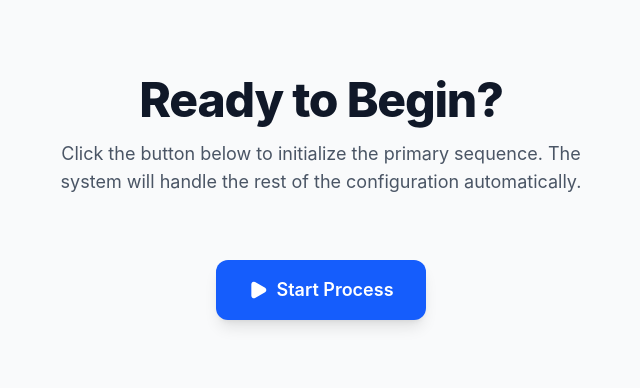
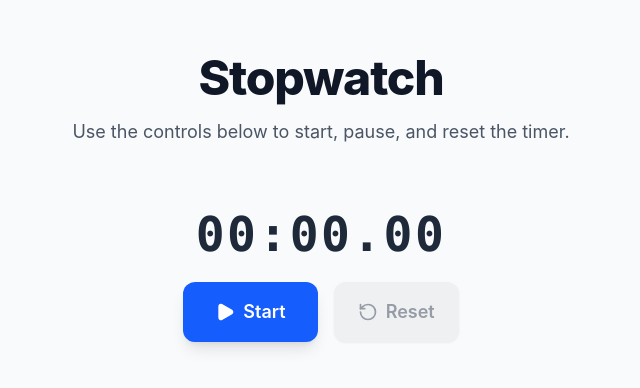
Before and after one commit to A-Sumani13/dummy-repo, a React (Vite) app: page / in a window 1280 px wide. Shown: the part 202-590 px from the top of the page, without its empty margins (319-959 px from the left). Built offline with nearby package versions, Linux system fonts and the light colour scheme.

Commit message:
feat: update start button into a stopwatch with pause and reset controls
- Replaces process simulation with an actual timer interval
- Adds 'Pause' and 'Reset' buttons
- Formats time string accurately

```diff
--- a/src/App.tsx
+++ b/src/App.tsx
@@ -6,14 +6,14 @@ function App() {
       <div className="max-w-3xl w-full text-center space-y-8">
         <div className="space-y-4">
           <h1 className="text-4xl md:text-5xl font-extrabold text-gray-900 tracking-tight">
-            Ready to Begin?
+            Stopwatch
           </h1>
           <p className="text-lg text-gray-600 max-w-xl mx-auto">
-            Click the button below to initialize the primary sequence. The system will handle the rest of the configuration automatically.
+            Use the controls below to start, pause, and reset the timer.
           </p>
         </div>
 
-        <div className="pt-8">
+        <div className="pt-8 flex justify-center">
           <StartButton />
         </div>
       </div>
--- a/src/components/StartButton.tsx
+++ b/src/components/StartButton.tsx
@@ -1,55 +1,73 @@
-import { useState } from 'react';
-import { Loader2, Play } from 'lucide-react';
+import { useState, useEffect } from 'react';
+import { Play, Pause, RotateCcw } from 'lucide-react';
 
 export function StartButton() {
-  const [isProcessing, setIsProcessing] = useState(false);
-  const [isCompleted, setIsCompleted] = useState(false);
+  const [time, setTime] = useState(0);
+  const [isRunning, setIsRunning] = useState(false);
 
-  const handleStart = () => {
-    setIsProcessing(true);
-    setIsCompleted(false);
+  useEffect(() => {
+    let interval: ReturnType<typeof setInterval>;
 
-    // Mock process
-    setTimeout(() => {
-      setIsProcessing(false);
-      setIsCompleted(true);
+    if (isRunning) {
+      interval = setInterval(() => {
+        setTime((prevTime) => prevTime + 10);
+      }, 10);
+    }
 
-      // Reset after 3 seconds
-      setTimeout(() => setIsCompleted(false), 3000);
-    }, 2000);
+    return () => {
+      if (interval) clearInterval(interval);
+    };
+  }, [isRunning]);
+
+  const handleStart = () => setIsRunning(true);
+  const handlePause = () => setIsRunning(false);
+  const handleReset = () => {
+    setIsRunning(false);
+    setTime(0);
+  };
+
+  const formatTime = (ms: number) => {
+    const minutes = Math.floor(ms / 60000);
+    const seconds = Math.floor((ms % 60000) / 1000);
+    const milliseconds = Math.floor((ms % 1000) / 10);
+
+    return `${minutes.toString().padStart(2, '0')}:${seconds.toString().padStart(2, '0')}.${milliseconds.toString().padStart(2, '0')}`;
   };
 
   return (
+    <div className="flex flex-col items-center gap-6">
+      <div className="text-5xl font-mono font-bold text-gray-800 tracking-wider">
+        {formatTime(time)}
+      </div>
+
+      <div className="flex items-center gap-4">
+        {!isRunning ? (
           <button
             onClick={handleStart}
-      disabled={isProcessing}
-      className={`
-        relative inline-flex items-center justify-center gap-2 px-8 py-4
-        text-lg font-semibold text-white rounded-xl shadow-lg
-        transition-all duration-300 ease-out hover:-translate-y-1 hover:shadow-xl
-        focus:outline-none focus:ring-2 focus:ring-blue-500 focus:ring-offset-2
-        ${
-          isProcessing
-            ? 'bg-blue-400 cursor-wait'
-            : isCompleted
-            ? 'bg-green-500 hover:bg-green-600'
-            : 'bg-blue-600 hover:bg-blue-700'
-        }
-      `}
+            className="inline-flex items-center justify-center gap-2 px-8 py-4 text-lg font-semibold text-white bg-blue-600 rounded-xl shadow-lg transition-all duration-300 ease-out hover:-translate-y-1 hover:shadow-xl hover:bg-blue-700 focus:outline-none focus:ring-2 focus:ring-blue-500 focus:ring-offset-2"
           >
-      {isProcessing ? (
-        <>
-          <Loader2 className="w-5 h-5 animate-spin" />
-          <span>Processing...</span>
-        </>
-      ) : isCompleted ? (
-        <span>Process Complete!</span>
+            <Play className="w-5 h-5 fill-current" />
+            <span>Start</span>
+          </button>
         ) : (
-        <>
-          <Play className="w-5 h-5 fill-current" />
-          <span>Start Process</span>
-        </>
+          <button
+            onClick={handlePause}
+            className="inline-flex items-center justify-center gap-2 px-8 py-4 text-lg font-semibold text-white bg-amber-500 rounded-xl shadow-lg transition-all duration-300 ease-out hover:-translate-y-1 hover:shadow-xl hover:bg-amber-600 focus:outline-none focus:ring-2 focus:ring-amber-500 focus:ring-offset-2"
+          >
+            <Pause className="w-5 h-5 fill-current" />
+            <span>Pause</span>
+          </button>
         )}
+
+        <button
+          onClick={handleReset}
+          disabled={time === 0 && !isRunning}
+          className="inline-flex items-center justify-center gap-2 px-6 py-4 text-lg font-semibold text-gray-700 bg-gray-200 rounded-xl shadow transition-all duration-300 ease-out hover:-translate-y-1 hover:bg-gray-300 focus:outline-none focus:ring-2 focus:ring-gray-400 focus:ring-offset-2 disabled:opacity-50 disabled:hover:translate-y-0 disabled:cursor-not-allowed"
+        >
+          <RotateCcw className="w-5 h-5" />
+          <span>Reset</span>
         </button>
+      </div>
+    </div>
   );
 }
```
Lines whose indentation alone changed are shown as unchanged.
